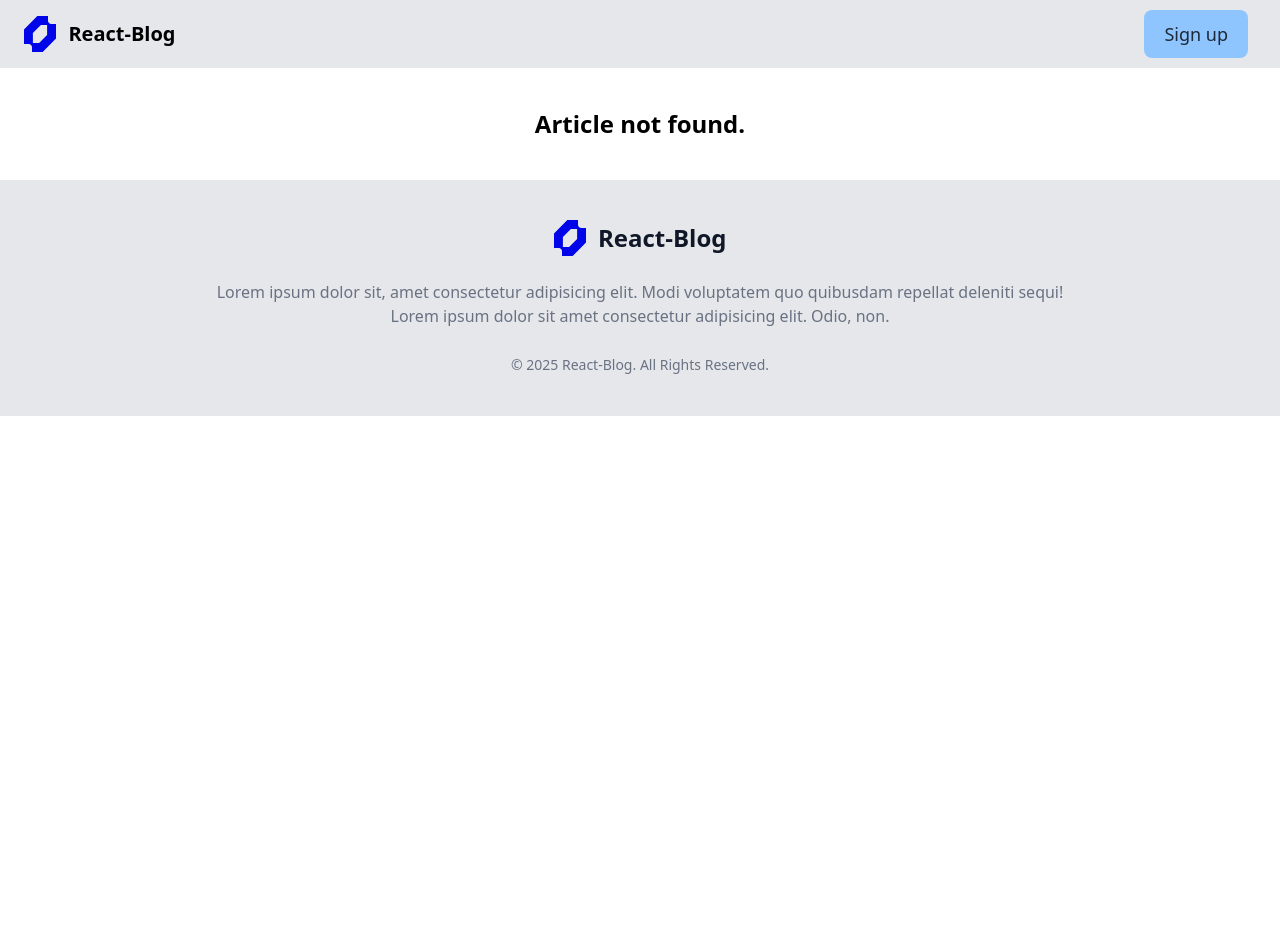
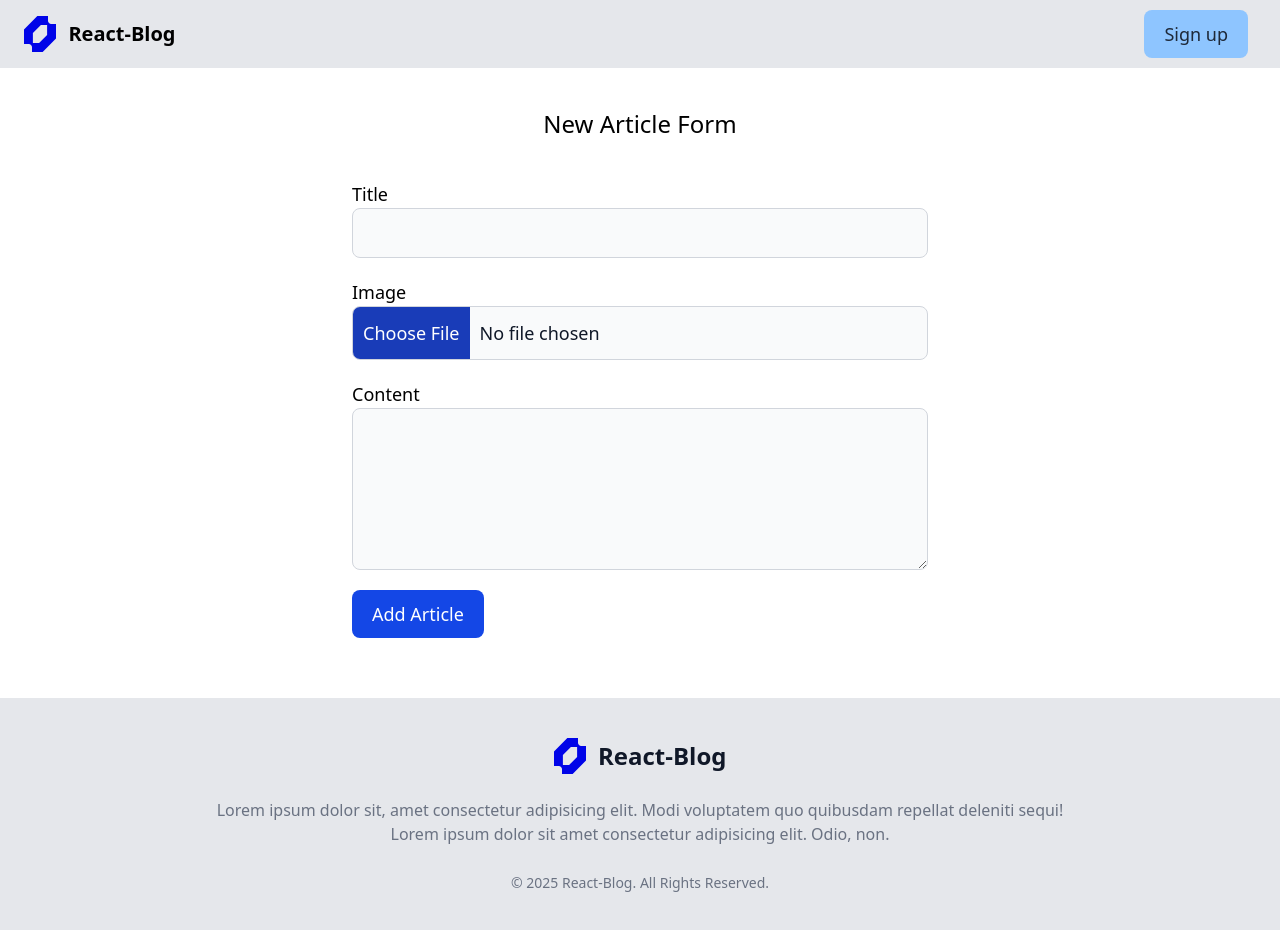
Before and after one commit to jordankamto/node-blog-frontend, a React (Vite) app: page /article/new in a window 1280 px wide. Shown: the top 930 px of the page. Before the commit the page ends 800 px from the top, so only its background shows below. Built offline with nearby package versions, Linux system fonts and the light colour scheme.

Commit message:
updated the NewArticle page to handle new article creation and addition to the ARTICLE array and made minor adjustements globally

```diff
--- a/src/App.jsx
+++ b/src/App.jsx
@@ -11,6 +11,7 @@ import Users from "./users/pages/user";
 import Notfound from "./Notfound";
 import ArticleList from "./articles/components/ArticleItem";
 import Article from "./articles/pages/Article";
+import NewArticle from "./articles/pages/NewArticle";
 
 const App = () => {
   return (
@@ -20,7 +21,8 @@ const App = () => {
         <Route path="/not-found" exact element={<Notfound />} />
         <Route path="/article/:id" exact element={<Article />} />
         <Route path="/article/all" exact element={<Home />} />
-        <Route path="/test" exact element={<ArticleList />} />
+        <Route path="/article/new" exact element={<NewArticle />} />
+        {/* <Route path="/test" exact element={<ArticleList />} /> */}
         <Route path="/users" exact element={<Users />} />
         <Route path="*" element={<Navigate to="/not-found" replace />} />
       </Routes>
--- a/src/Home.jsx
+++ b/src/Home.jsx
@@ -1,12 +1,24 @@
 import React from "react";
+import { Link } from "react-router-dom";
 import Navbar from "./shared/components/Navbar";
 import Footer from "./shared/components/Footer";
 import Articles from "./articles/pages/Articles";
 
 const Home = () => {
+  const isLoggedin = true;
   return (
     <>
       <Navbar />
+      {isLoggedin && (
+        <Link to='/article/new'>
+          <button
+            type="button"
+            className="focus:outline-none text-white bg-green-700 hover:bg-green-800 focus:ring-4 focus:ring-green-300 font-medium rounded-lg text-base px-6 py-3 my-5 ml-35"
+          >
+            Add new article
+          </button>
+        </Link>
+      )}
       <Articles />
       <Footer />
     </>
--- a/src/articles/components/ArticleItem.jsx
+++ b/src/articles/components/ArticleItem.jsx
@@ -13,12 +13,12 @@ const ArticleItem = (props) => {
             {props.title}
           </h5>
         </Link>
-        <p className="mb-3 font-normal text-gray-700 truncate">
+        <p className="mb-5 font-normal text-gray-700 truncate">
           {props.content}
         </p>
         <Link
           to={`/article/${props.id}`}
-          className="inline-flex items-center px-3 py-2 text-sm font-medium text-center text-white bg-blue-700 rounded-lg"
+          className="text-white bg-blue-700 hover:bg-blue-800 focus:ring-4 focus:ring-blue-300 font-medium rounded-lg text-sm px-5 py-2.5 mb-5"
         >
           Read more
         </Link>
--- a/src/articles/pages/AddArticle.jsx
+++ /dev/null
@@ -1 +0,0 @@
-import React from "react";
--- a/src/articles/pages/Article.jsx
+++ b/src/articles/pages/Article.jsx
@@ -6,6 +6,8 @@ import Footer from "../../shared/components/Footer";
 
 const Article = () => {
   const { id } = useParams();
+  const isAdmin = true; // Replace with actual admin check logic
+  const isAuthor = true; // Replace with actual author check logic
   //   console.log(id);
   const article = ARTICLES.find((article) => article.id === id);
   if (!article) {
@@ -19,8 +21,7 @@ const Article = () => {
       </>
     );
   }
-  const isAdmin = true; // Replace with actual admin check logic
-  const isAuthor = true; // Replace with actual author check logic
+
   return (
     <>
       <Navbar />
@@ -34,13 +35,13 @@ const Article = () => {
           <div className="flex flex-row gap-10 py-10">
             <Link
               to={`/#edit`}
-              className="inline-flex items-center px-3 py-2 text-sm font-medium text-center text-white bg-blue-700 rounded-lg"
+              className="text-white bg-blue-700 hover:bg-blue-800 focus:ring-4 focus:ring-blue-300 font-medium rounded-lg text-sm px-5 py-2.5 me-2 mb-2"
             >
               Edit Article
             </Link>
             <Link
               to={`/#delete`}
-              className="inline-flex items-center px-3 py-2 text-sm font-medium text-center text-white bg-red-700 rounded-lg"
+              className="text-white bg-red-700 hover:bg-red-800 focus:ring-4 focus:ring-red-300 font-medium rounded-lg text-sm px-5 py-2.5 me-2 mb-2"
             >
               Delete Article
             </Link>
--- a/src/articles/pages/EditArticle.jsx
+++ b/src/articles/pages/EditArticle.jsx
@@ -0,0 +1,5 @@
+import React from "react";
+
+const EditArticle = () => {};
+
+export default EditArticle;
--- /dev/null
+++ b/src/articles/pages/NewArticle.jsx
@@ -0,0 +1,83 @@
+import React from "react";
+import Navbar from "../../shared/components/Navbar";
+import Footer from "../../shared/components/Footer";
+import { ARTICLES } from "../../dummyData";
+
+const NewArticle = () => {
+  const handleSubmit = () => {
+    const id = crypto.randomUUID();
+    console.log(id);
+    const title = document.getElementById("title").value;
+    console.log(title);
+    const imageUrl = "../assets/image.png";
+    console.log(imageUrl);
+    const content = document.getElementById("content").value;
+    console.log(content);
+    const author = "SuperAdmin"; // Replace with actual author logic
+    const publishedDate = new Date()
+      .toISOString()
+      .split("T")[0]
+      .replaceAll("-", "/");
+    console.log(publishedDate);
+    const newArticle = {
+      id,
+      title,
+      imageUrl,
+      content,
+      author,
+      publishedDate,
+    };
+    console.log(newArticle);
+    ARTICLES.push(newArticle);
+    console.log(ARTICLES);
+    // window.location.href = "/articles/all";
+  };
+  return (
+    <>
+      <Navbar />
+      <h1 className="text-2xl font-medium text-center my-10">
+        New Article Form
+      </h1>
+      <form className="max-w-xl mx-auto">
+        <div className="mb-10">
+          <label htmlFor="title" className="font-medium text-lg">
+            Title
+          </label>
+          <input
+            type="text"
+            id="title"
+            className="bg-gray-50 border border-gray-300 text-gray-900 text-lg rounded-lg focus:outline-none focus:ring-0.5 focus:ring-blue-500 focus:border-
+            blue-500 block w-full p-2.5 mb-5"
+          />
+          <label htmlFor="imageUrl" className="font-medium text-lg">
+            Image
+          </label>
+          <input
+            type="file"
+            className="block w-full mb-5 text-lg text-gray-900 border border-gray-300 rounded-lg file:cursor-pointer bg-gray-50 focus:outline-none focus:ring-0.5 focus:ring-blue-500 focus:border-
+            blue-500 file:bg-blue-800 file:text-white file:p-0 file:py-3 file:px-2.5  file:mr-2.5 file:h-full"
+          />
+          <label htmlFor="content" className="font-medium text-lg">
+            Content
+          </label>
+          <textarea
+            id="content"
+            rows={5}
+            className="bg-gray-50 border border-gray-300 text-gray-900 text-lg rounded-lg focus:outline-none focus:ring-0.5 focus:ring-blue-500 focus:border-
+            blue-500 block w-full p-2.5 mb-5"
+          ></textarea>
+          <button
+            type="button"
+            className="text-white bg-blue-700 hover:bg-blue-800 focus:ring-4 focus:ring-blue-300 font-medium rounded-lg text-lg mb-5 py-2.5 px-5"
+            onClick={handleSubmit}
+          >
+            Add Article
+          </button>
+        </div>
+      </form>
+      <Footer />
+    </>
+  );
+};
+
+export default NewArticle;
```
